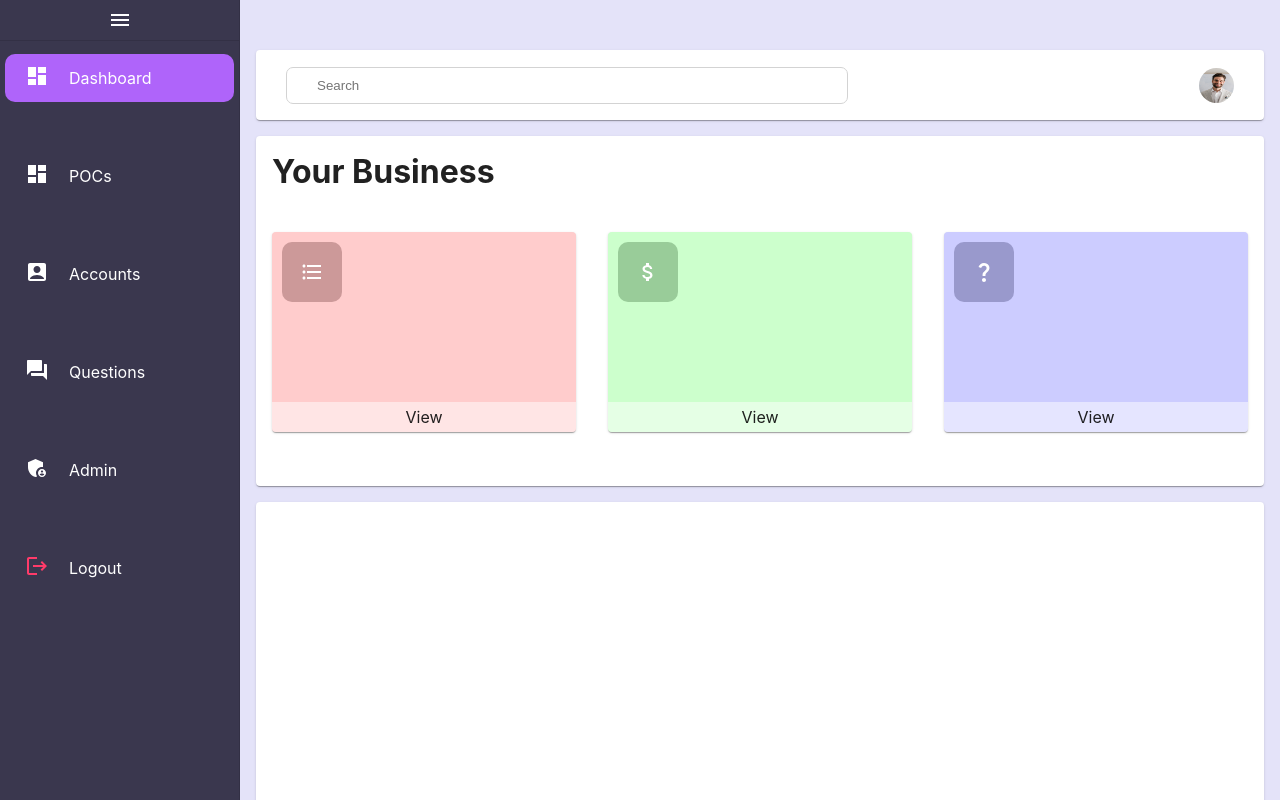
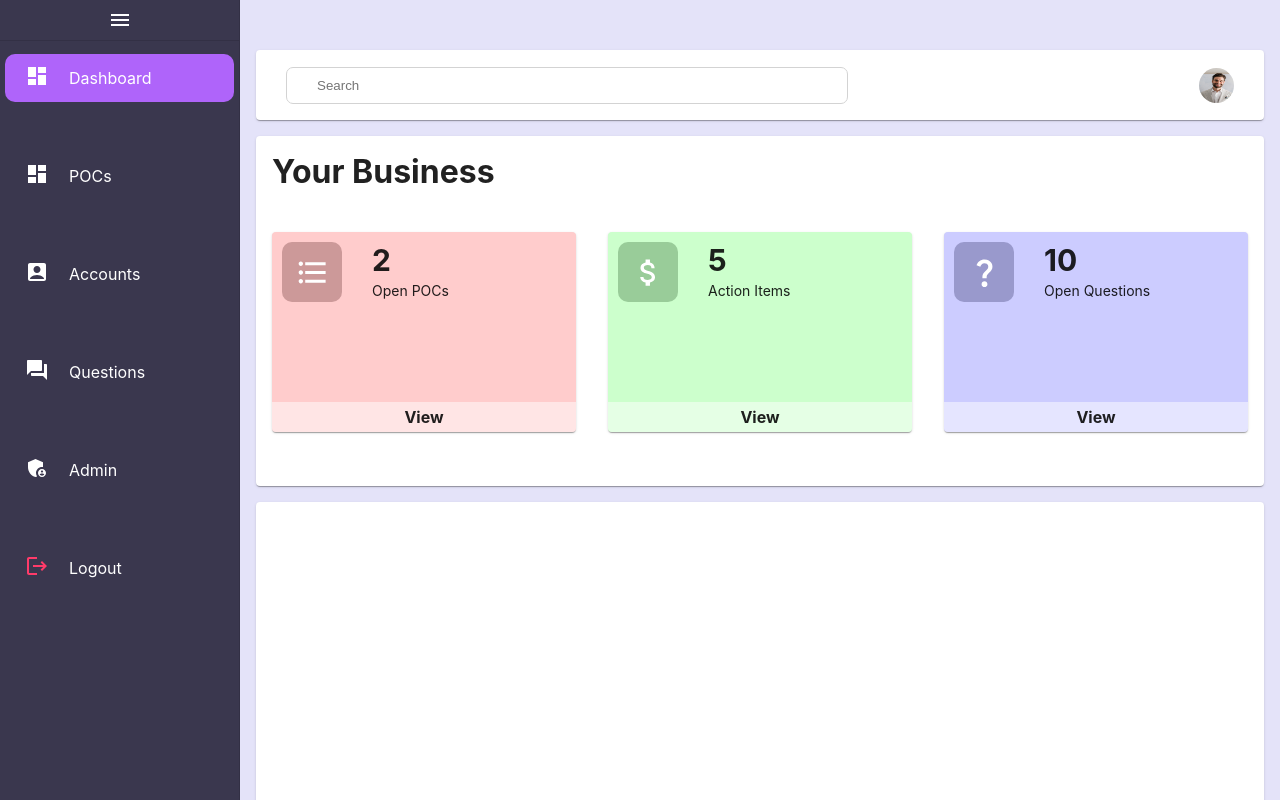
Before and after one commit to ejwalters/poc-management, a React (Create React App) app in the folder frontend/: page / in a window 1280 px wide. Built offline with nearby package versions, Linux system fonts and the light colour scheme.

Commit message:
finished top dashboard placeholder

```diff
--- a/frontend/src/components/Dashboard.js
+++ b/frontend/src/components/Dashboard.js
@@ -31,6 +31,7 @@ const StyledCard = styled(Card)`
     margin-top: 25px;
     box-shadow: 0px 0px 5px 0px rgba(0,0,0,0.2);
     height: 200px;
+    cursor: pointer;
 `;
 
 const LargeCard = styled(Card)`
@@ -112,6 +113,7 @@ const ViewDiv = styled.div`
     background-color: rgba(255, 255, 255, 0.5);
     display: flex;
     justify-content: center;
+    font-weight: bold;
     align-items: center;
     position: absolute;
     bottom: 0;
@@ -142,6 +144,23 @@ const StyledSquare3 = styled(StyledSquare)`
     background-color: #9999cc; // Adjust this value to your liking
 `;
 
+const NumberText = styled.p`
+    position: absolute;
+    top: 10px; // Adjust this value to your liking
+    left: 100px; // Adjust this value to your liking
+    font-size: 30px; // Medium font
+    font-weight: bold;
+    margin: 0;
+`;
+
+const SmallText = styled.p`
+    position: absolute;
+    top: 50px; // Adjust this value to your liking
+    left: 100px; // Adjust this value to your liking
+    font-size: 14px; // Small font
+    margin: 0;
+`;
+
 const Dashboard = () => {
     return (
         <div>
@@ -154,8 +173,10 @@ const Dashboard = () => {
                 <CardContainer>
                     <StyledCard1>
                     <StyledSquare1>
-                    <FormatListBulletedIcon style={{ color: '#ffffff' }} />
+                        <FormatListBulletedIcon style={{ color: '#ffffff', fontSize: 35 }} />
                     </StyledSquare1>
+                        <NumberText>2</NumberText>
+                        <SmallText>Open POCs</SmallText>
                         <CardContent>
                             {/* Summary content goes here */}
                         </CardContent>
@@ -163,8 +184,10 @@ const Dashboard = () => {
                     </StyledCard1>
                     <StyledCard2>
                     <StyledSquare2>
-                        <AttachMoneyIcon style={{ color: '#ffffff' }}/>
+                        <AttachMoneyIcon style={{ color: '#ffffff', fontSize: 35 }} />
                     </StyledSquare2>
+                        <NumberText>5</NumberText>
+                        <SmallText>Action Items</SmallText>
                         <CardContent>
                             {/* Summary content goes here */}
                         </CardContent>
@@ -172,8 +195,10 @@ const Dashboard = () => {
                     </StyledCard2>
                     <StyledCard3>
                     <StyledSquare3>
-                        <QuestionMarkIcon style={{ color: '#ffffff' }}/>
+                        <QuestionMarkIcon style={{ color: '#ffffff', fontSize: 35 }} />
                     </StyledSquare3>
+                        <NumberText>10</NumberText>
+                        <SmallText>Open Questions</SmallText>
                         <CardContent>
                             {/* Summary content goes here */}
                         </CardContent>
```
